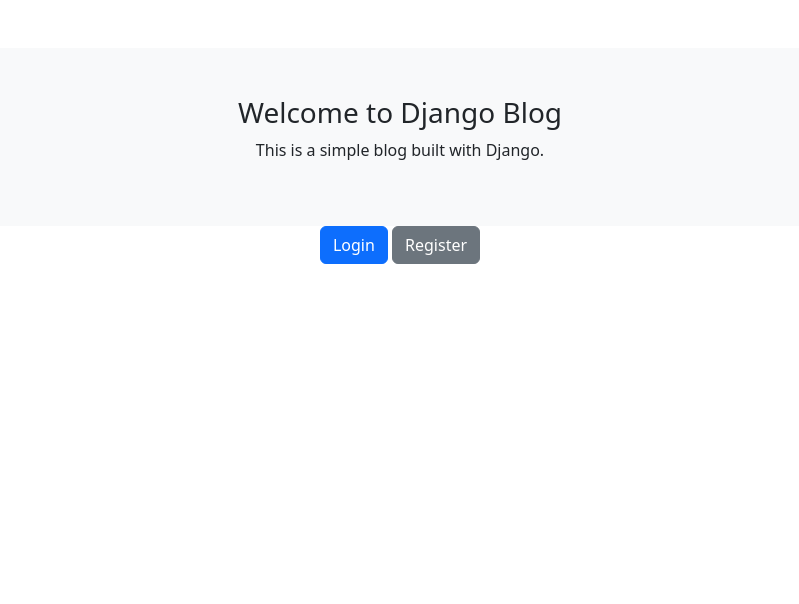
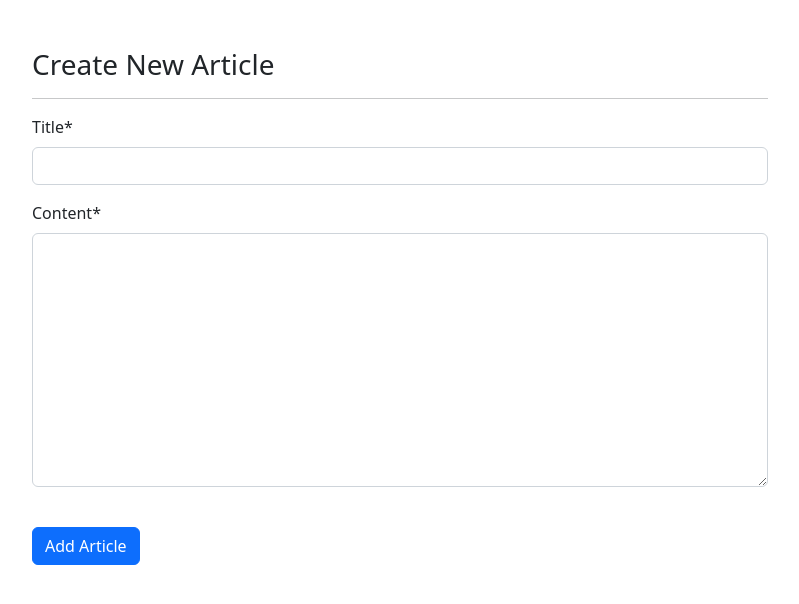
Before and after one commit to barisertugrul/djangoBlog, a Django app: page /articles/create/ in a window 1280 px wide. Shown: the part 56-660 px from the top of the page, without its empty margins (240-1039 px from the left). Run offline with Django 5.2, Linux system fonts and the light colour scheme; some libraries are stand-ins or nearby versions.

Commit message:
Added dashboard and create article page

```diff
--- /dev/null
+++ b/article/forms.py
@@ -0,0 +1,8 @@
+from django import forms
+from .models import Article
+
+class ArticleForm(forms.ModelForm):
+    """Form for creating articles"""
+    class Meta:
+        model = Article
+        fields = ['title', 'content']
--- a/article/models.py
+++ b/article/models.py
@@ -7,10 +7,10 @@
 
 class Article(models.Model):
     """Article Model"""
-    author = models.ForeignKey('auth.User', on_delete=models.CASCADE, verbose_name='Yazar')
-    title = models.CharField(max_length=120, verbose_name='Başlık')
-    content = models.TextField(verbose_name='İçerik')
-    created_date = models.DateTimeField(auto_now_add=True, verbose_name='Oluşturulma Tarihi')
+    author = models.ForeignKey('auth.User', on_delete=models.CASCADE, verbose_name='Author')
+    title = models.CharField(max_length=120, verbose_name='Title')
+    content = models.TextField(verbose_name='Content')
+    created_date = models.DateTimeField(auto_now_add=True, verbose_name='Created Date')
 
     def __str__(self):
         """String representation of the model"""
--- a/article/urls.py
+++ b/article/urls.py
@@ -7,5 +7,7 @@
 
 
 urlpatterns = [
-    path('create/', views.index, name='create'),
+    path('dashboard/', views.dashboard, name='dashboard'),
+    path('create/', views.create, name='create'),
+    path('article/<int:id>/', views.article, name='detail'),
 ]
--- a/article/views.py
+++ b/article/views.py
@@ -1,4 +1,8 @@
 from django.shortcuts import render, HttpResponse
+
+from article.models import Article
+
+from .forms import ArticleForm
 
 # Create your views here.
 def index(request):
@@ -7,3 +11,25 @@
 
 def about(request):
     return render(request, 'about.html')
+
+def dashboard(request):
+    context = {
+        'articles': Article.objects.all()
+    }
+    return render(request, 'dashboard.html', context)
+
+def create(request):
+    form = ArticleForm(request.POST or None)
+    if form.is_valid():
+        form.save()
+        form = ArticleForm()
+    context = {
+        'form': form
+    }
+    return render(request, 'createarticle.html', context)
+
+def article(request, id):
+    context = {
+        'article': Article.objects.get(id=id)
+    }
+    return render(request, 'article.html', context)
--- /dev/null
+++ b/templates/createarticle.html
@@ -0,0 +1,23 @@
+{% extends 'layout.html' %}
+{% load crispy_forms_tags %}
+
+{% block title %}
+    Create Article
+{% endblock title %}
+
+
+{% block body %}
+<div class="row">
+    <div class="col-md-8 offset-md-2">
+        <h3>Create New Article</h3>
+        <hr>
+
+        <form method="post">
+            {% csrf_token %}
+            {{ form|crispy }}
+            <br>
+            <button type="submit" class="btn btn-primary">Add Article</button>
+        </form>
+    </div>
+</div>
+{% endblock body %}
--- a/templates/register.html
+++ b/templates/register.html
@@ -1,6 +1,9 @@
 {% extends "layout.html" %}
 {% load crispy_forms_tags %}
 
+{% block title %}
+    Register
+{% endblock title %}
 
 {% block body %}
     <div class="row">
```
Also changed, not shown: templates/dashboard.html (added, +29 -0 lines), templates/login.html (+5 -2 lines).
